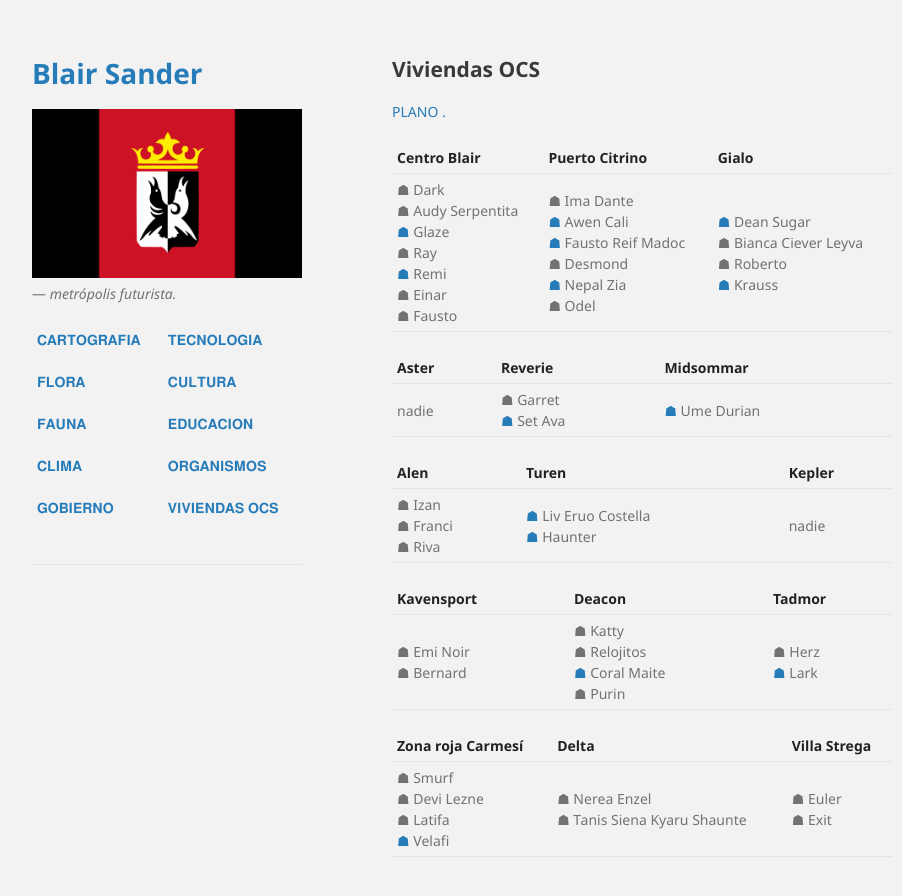
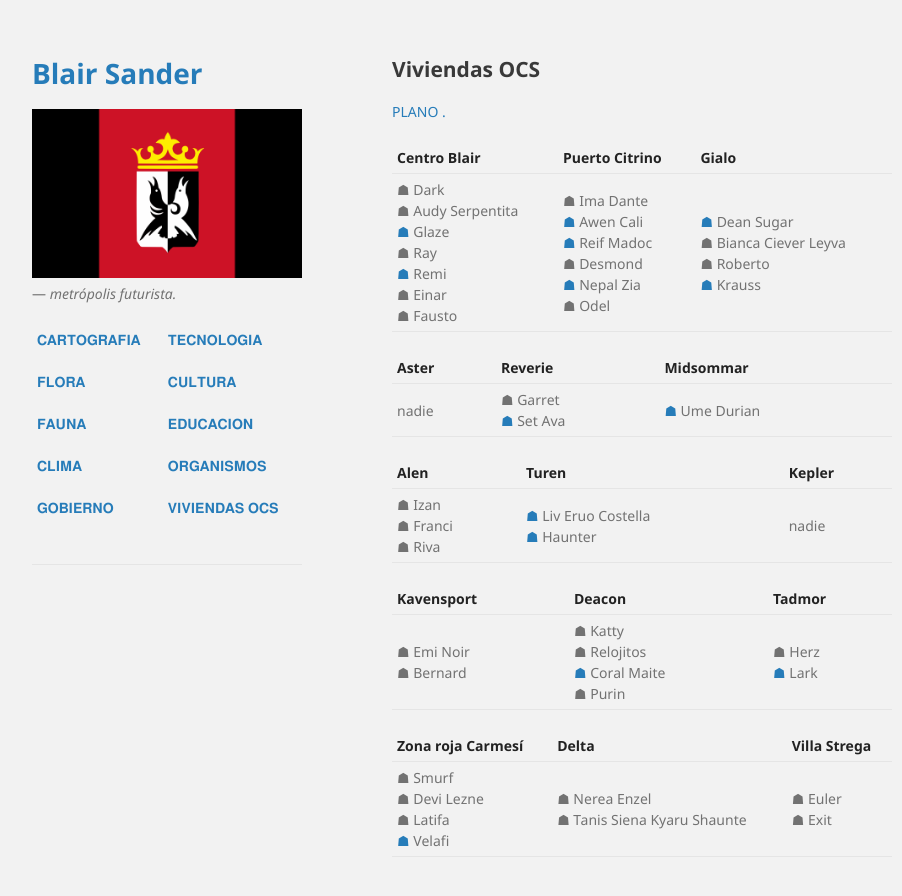
Before and after one commit to BlairSander/ciudad, a Jekyll site: the page built from ocs.md, in a window 1280 px wide and 927 px high. Shown: the top 896 px of the window, without its empty margins (178-1080 px from the left). Built offline with Jekyll 4.4.1, drawn with Linux system fonts in a browser that asks for light colours.

Commit message:
Update ocs.md

```diff
--- a/ocs.md
+++ b/ocs.md
@@ -8,7 +8,7 @@ layout: default
 
 | **Centro Blair**| **Puerto Citrino**| **Gialo**|
 |:-------------|:------------------|:------|
-| ☗ Dark <br>☗ Audy Serpentita <br>[☗](https://blairsander.github.io/ciudad/apartamentoglaze.html) Glaze <br>☗ Ray <br>[☗](https://blairsander.github.io/ciudad/apartamentoremi.html) Remi <br>☗ Einar <br>☗ Fausto | ☗ Ima Dante <br>[☗](https://blairsander.github.io/ciudad/mansionawen.html) Awen Cali <br>[☗](https://blairsander.github.io/ciudad/casagobierno) Fausto Reif Madoc <br>☗ Desmond <br>[☗](https://blairsander.github.io/ciudad/casanepalzia.html) Nepal Zia <br>☗ Odel | [☗](https://blairsander.github.io/ciudad/mansiondean.html) Dean Sugar <br>☗ Bianca Ciever Leyva <br>☗ Roberto <br>[☗](https://blairsander.github.io/ciudad/casakrauss.html) Krauss|
+| ☗ Dark <br>☗ Audy Serpentita <br>[☗](https://blairsander.github.io/ciudad/apartamentoglaze.html) Glaze <br>☗ Ray <br>[☗](https://blairsander.github.io/ciudad/apartamentoremi.html) Remi <br>☗ Einar <br>☗ Fausto | ☗ Ima Dante <br>[☗](https://blairsander.github.io/ciudad/mansionawen.html) Awen Cali <br>[☗](https://blairsander.github.io/ciudad/casagobierno) Reif Madoc <br>☗ Desmond <br>[☗](https://blairsander.github.io/ciudad/casanepalzia.html) Nepal Zia <br>☗ Odel | [☗](https://blairsander.github.io/ciudad/mansiondean.html) Dean Sugar <br>☗ Bianca Ciever Leyva <br>☗ Roberto <br>[☗](https://blairsander.github.io/ciudad/casakrauss.html) Krauss|
 
 
 | **Aster**| **Reverie**| **Midsommar** |
```
